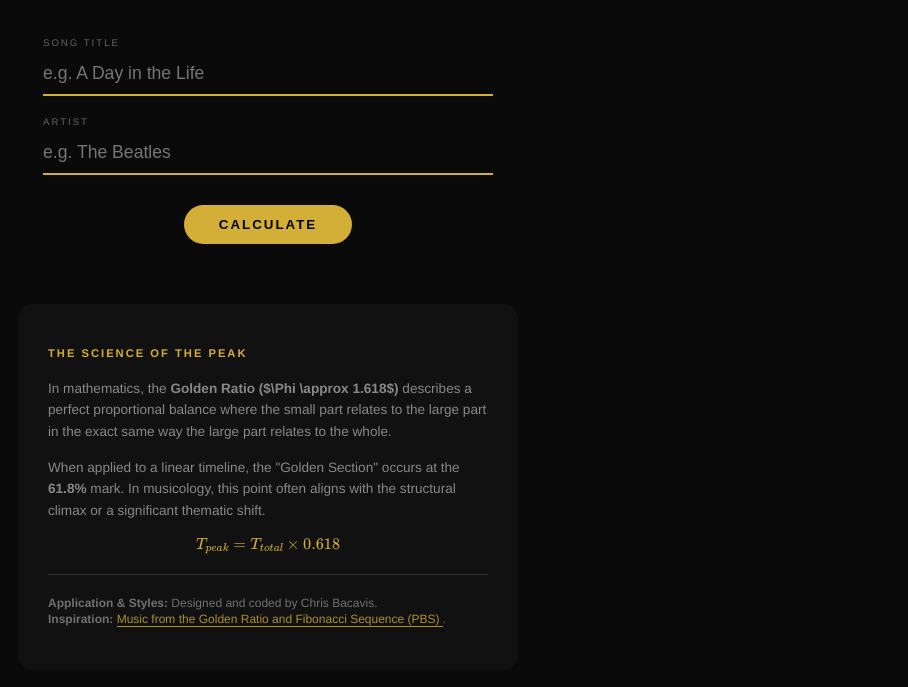
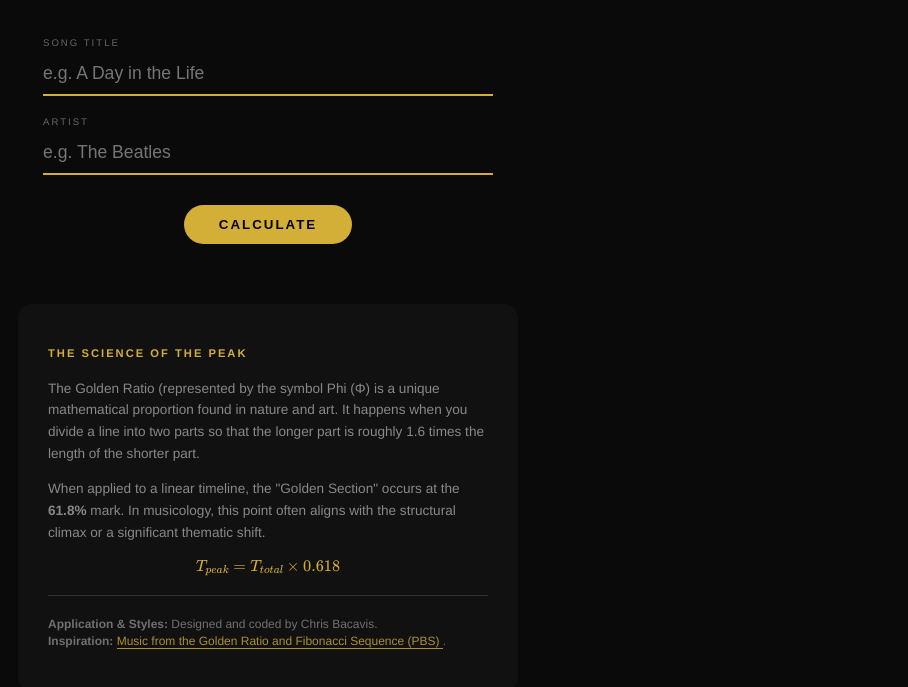
Before and after one commit to cbacavis/phipoint, a website: page index.html in a window 1280 px wide. Shown: the part 181-868 px from the top of the page, without its empty margins (372-1280 px from the left). Drawn offline with nearby package versions, Linux system fonts and the light colour scheme.

Commit message:
Update index.html

```diff
--- a/index.html
+++ b/index.html
@@ -103,7 +103,7 @@
 <div class="math-footer">
     <h3>The Science of the Peak</h3>
     <p>
-        In mathematics, the <strong>Golden Ratio ($\Phi \approx 1.618$)</strong> describes a perfect proportional balance where the small part relates to the large part in the exact same way the large part relates to the whole.
+    The Golden Ratio (represented by the symbol Phi (Φ) is a unique mathematical proportion found in nature and art. It happens when you divide a line into two parts so that the longer part is roughly 1.6 times the length of the shorter part.
     </p>
     <p>
         When applied to a linear timeline, the "Golden Section" occurs at the <strong>61.8%</strong> mark. In musicology, this point often aligns with the structural climax or a significant thematic shift.
```
